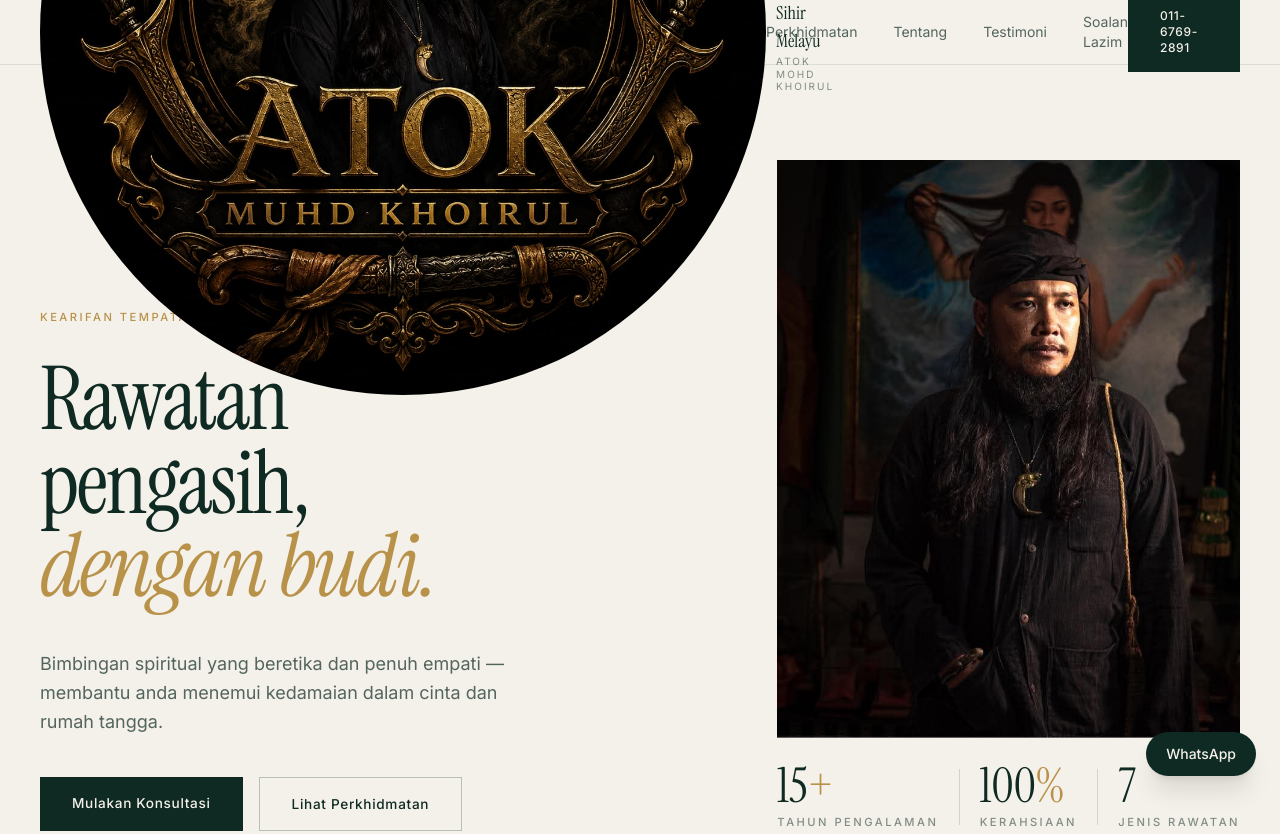
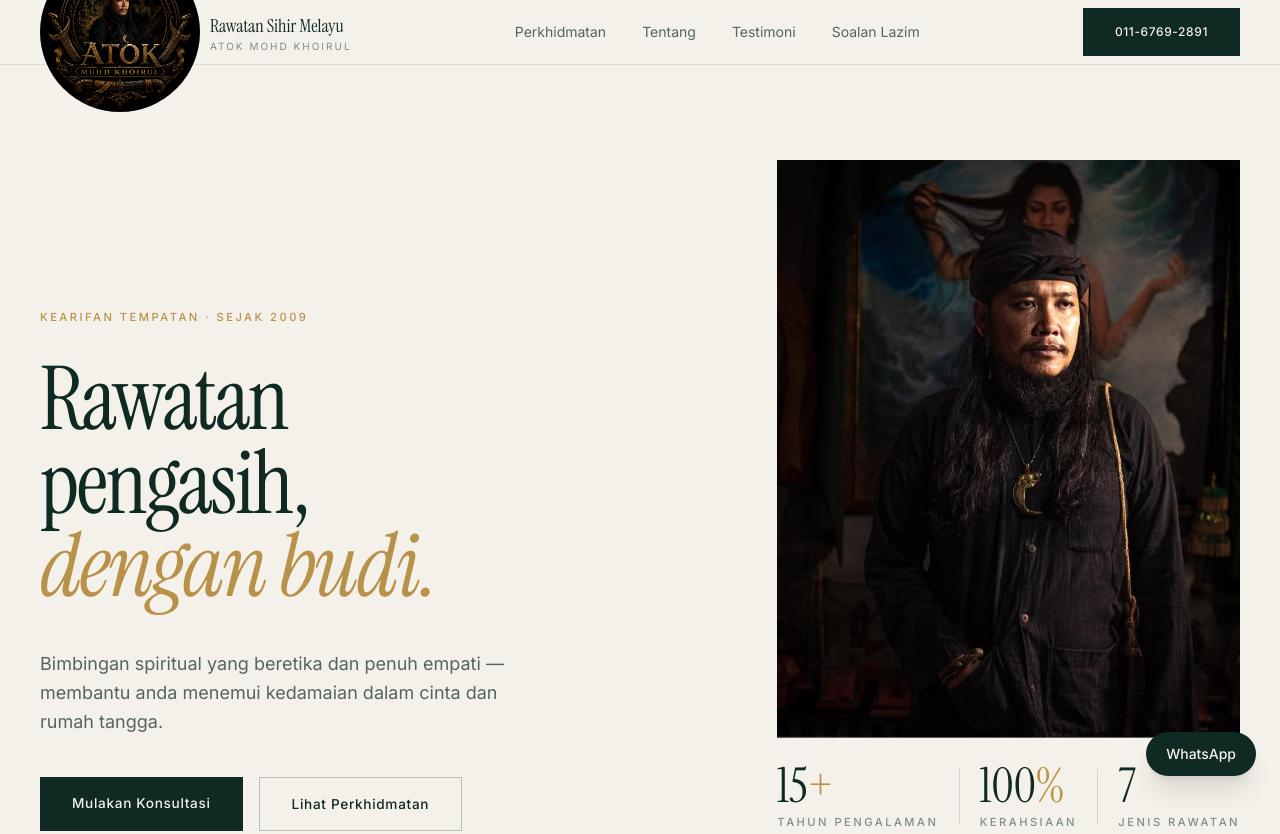
Before and after one commit to maulanabadarin123/rawatan-sihir-melayu, a plain HTML site: page index.html in a window 1280 px wide. Shown: the top 834 px of the page. Drawn offline with nearby package versions, Linux system fonts and the light colour scheme.

Commit message:
Adjust logo image width in index.html
Updated logo image to have a width of 40 units.

```diff
--- a/index.html
+++ b/index.html
@@ -183,7 +183,7 @@
 
             <!-- LOGO + NAMA PENUH -->
             <a href="#" class="flex items-center gap-2.5">
-                <img src="WhatsApp Image 2026-11-15 at 18.50.18 (2).jpeg" alt="Logo Rawatan Sihir Melayu" class="rounded-full">
+                <img src="WhatsApp Image 2026-11-15 at 18.50.18 (2).jpeg" alt="Logo Rawatan Sihir Melayu" class="rounded-full w-40">
                 <div class="leading-tight">
                     <span class="block font-serif text-base lg:text-lg text-forest">Rawatan Sihir Melayu</span>
                     <span class="block text-[9px] lg:text-[10px] tracking-[0.2em] uppercase text-forest/50">Atok Mohd Khoirul</span>
```
